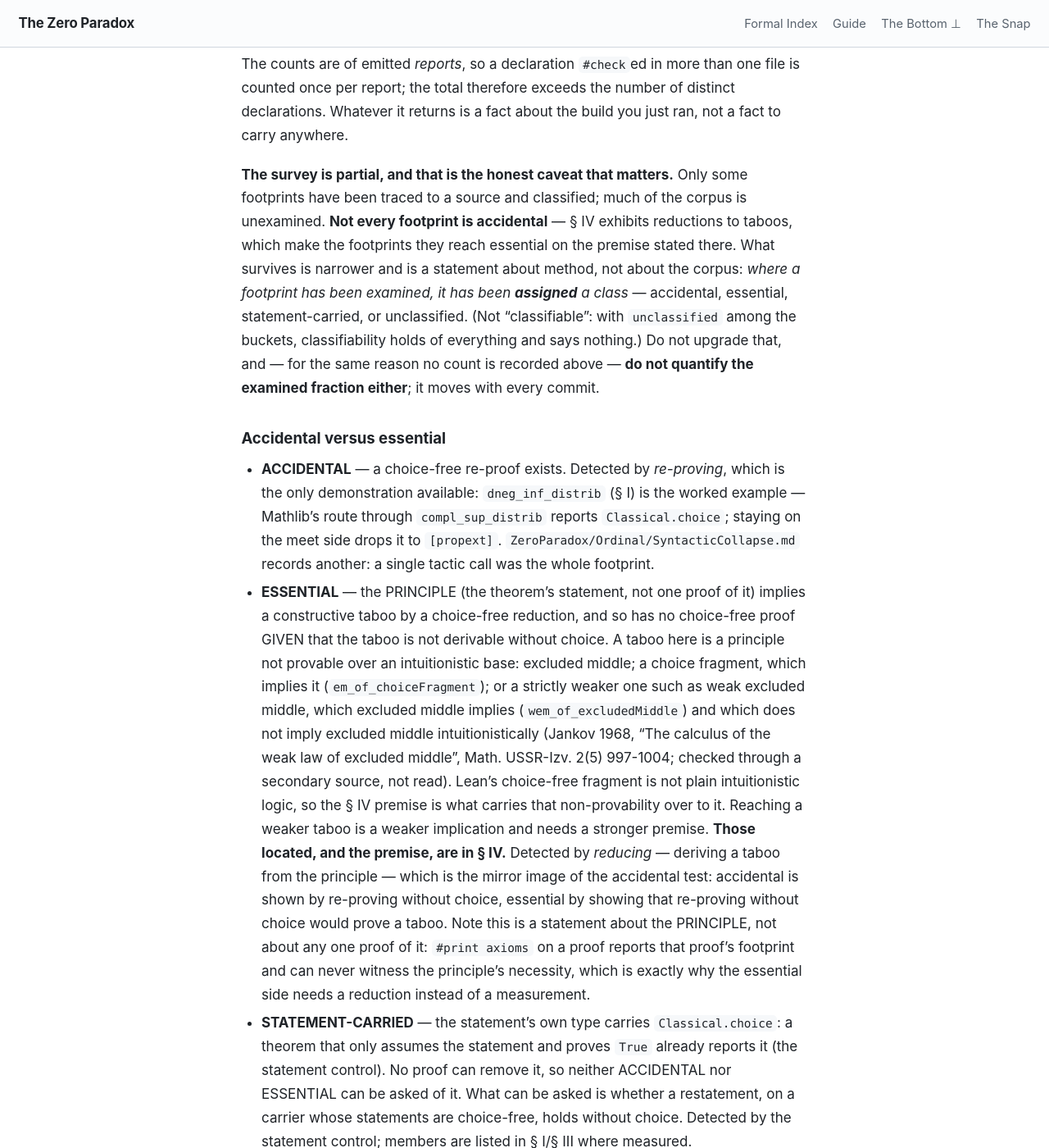
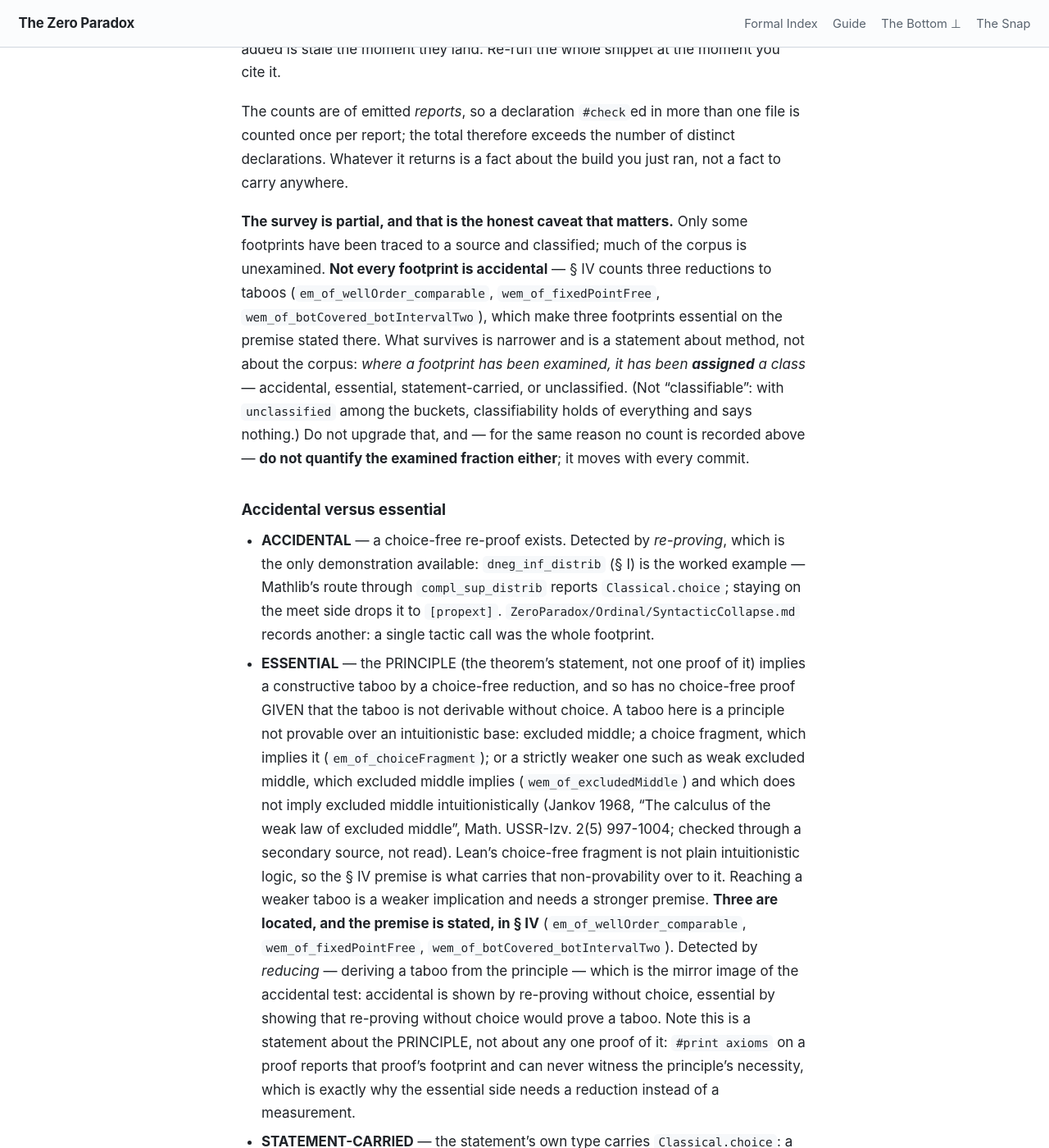
Before and after one commit to timbrigham/ZeroParadox, a Jekyll site: the page built from ZeroParadox/Category/ChoiceCannotBe.md, in a window 1280 px wide and 1400 px high, scrolled down 4253 px. Shown: the whole window at 82% size. Built offline with Jekyll 4.4.1, drawn with Linux system fonts in a browser that asks for light colours; our own code applies the rules of GitHub Pages for plain Markdown files; some of the changed text lies outside the part shown.

Commit message:
ChoiceCannotBe/CLAIMS: name the counted cases; fold copy-editor findings
- CLAIMS.md: the inherited-essential case is named (em_of_wellOrder_comparable) instead of
  "the second"; Die.lean's classical joins the framework's-own list; the bare ⊥ in the notation
  line names the least element of a partial order.
- ChoiceCannotBe.md: the essential count names the three counted cases by declaration and says
  once why em_of_covBy_Icc_eq is listed beside them and not counted; ChoiceCannotBe.lean § IV
  states that reason with its dated search, and names the carrier of ⊥ in the lead-in.
- AxiomProfile.md: the bare ⊥ names the least element of a partial order.

Co-Authored-By: Claude Opus 5.5 (1M context) <noreply@anthropic.com>
Claude-Session: https://claude.ai/code/session_01WcG761XCVmcW666DuFHqG3

```diff
--- a/ZeroParadox/Category/ChoiceCannotBe.md
+++ b/ZeroParadox/Category/ChoiceCannotBe.md
@@ -85,8 +85,8 @@ not to record one; but it is not true that the framework contributes none.
 framework is non-constructive." The load-bearing fact is the opposite and much narrower: **T-SNAP, the
 core, is axiom-free** (`t_snap_derived` — no axioms at all, not even `propext`). Beyond it the picture
 is mixed and the categories are what matter, not a total: some footprints are *accidental* (a choice-free
-re-proof exists — the entries labelled ACCIDENTAL in § I), those reduced in § IV are **ESSENTIAL** on
-its premise, some are **STATEMENT-CARRIED** (the statement itself carries choice), and others are
+re-proof exists — the entries labelled ACCIDENTAL in § I), the three footprints whose principles § IV's counted cases reduce to taboos (by `em_of_wellOrder_comparable`, `wem_of_fixedPointFree`, `wem_of_botCovered_botIntervalTwo`) are
+**ESSENTIAL** on its premise, some are **STATEMENT-CARRIED** (the statement itself carries choice), and others are
 **UNCLASSIFIED**, meaning nobody has tried. A count collapses those four into one number and loses the
 only distinction that carries information.
 
@@ -133,8 +133,8 @@ fact about the build you just ran, not a fact to carry anywhere.
 
 **The survey is partial, and that is the honest caveat that matters.** Only some footprints have been
 traced to a source and classified; much of the corpus is unexamined. **Not every footprint is
-accidental** — § IV exhibits reductions to taboos, which make the footprints they reach essential on the
-premise stated there. What survives is narrower and is a statement about method, not about the corpus: *where a footprint
+accidental** — § IV counts three reductions to taboos (`em_of_wellOrder_comparable`, `wem_of_fixedPointFree`, `wem_of_botCovered_botIntervalTwo`), which make
+three footprints essential on the premise stated there. What survives is narrower and is a statement about method, not about the corpus: *where a footprint
 has been examined, it has been **assigned** a class* — accidental, essential, statement-carried, or
 unclassified. (Not
 "classifiable": with `unclassified` among the buckets, classifiability holds of everything and says
@@ -156,8 +156,8 @@ fraction either**; it moves with every commit.
   excluded middle intuitionistically (Jankov 1968, "The calculus of the weak law of excluded middle",
   Math. USSR-Izv. 2(5) 997-1004; checked through a secondary source, not read). Lean's choice-free
   fragment is not plain intuitionistic logic, so the § IV premise is what carries that non-provability
-  over to it. Reaching a weaker taboo is a weaker implication and needs a stronger premise. **Those located,
-  and the premise, are in § IV.** Detected by *reducing* — deriving a taboo from the
+  over to it. Reaching a weaker taboo is a weaker implication and needs a stronger premise. **Three are
+  located, and the premise is stated, in § IV** (`em_of_wellOrder_comparable`, `wem_of_fixedPointFree`, `wem_of_botCovered_botIntervalTwo`). Detected by *reducing* — deriving a taboo from the
   principle — which is the mirror image of the accidental test: accidental is shown by re-proving
   without choice, essential by showing that re-proving without choice would prove a taboo. Note this is
   a statement about the PRINCIPLE, not about any one proof of it: `#print axioms` on a proof reports that
@@ -192,8 +192,10 @@ Cited, not claimed.
 
 It does **not** claim the framework is choice-free — it is not. It does **not** claim any
 footprint is provably removable beyond the specific cases actually re-proved. **On the negative side,
-for the necessity of a PRINCIPLE, it claims only the reductions to taboos in § IV — non-removability results
-given § IV's premise — and none comes from a measurement** — § IV's cases are **reductions**, and
+for the necessity of a PRINCIPLE, it claims exactly the three reductions to taboos counted in § IV (`em_of_wellOrder_comparable`, `wem_of_fixedPointFree`, `wem_of_botCovered_botIntervalTwo`)
+— non-removability results given § IV's premise — and none comes from a measurement**;
+`em_of_covBy_Icc_eq` is listed beside them and not counted, because no framework proof uses
+`CovBy.Icc_eq` (the search is recorded at that site) — § IV's cases are **reductions**, and
 for a principle that is the only route available: `#print axioms` on a proof reports **that proof's**
 footprint, never **the principle's** necessity. A choice-carrying proof is evidence about how the proof
 was written, and nothing more; to show a principle *needs* choice you must derive a taboo from it.
```
Also changed, not shown: CLAIMS.md (+3 -3 lines), ZeroParadox/AxiomProfile.md (+2 -1 lines), 1 other file.
